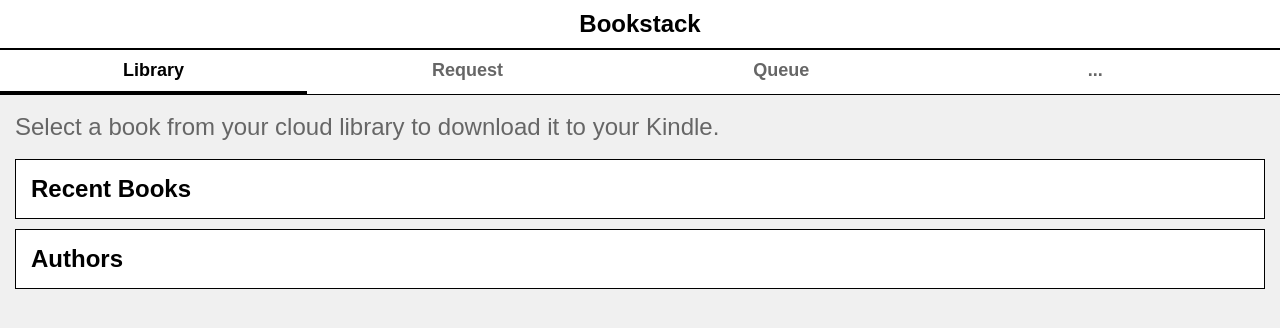
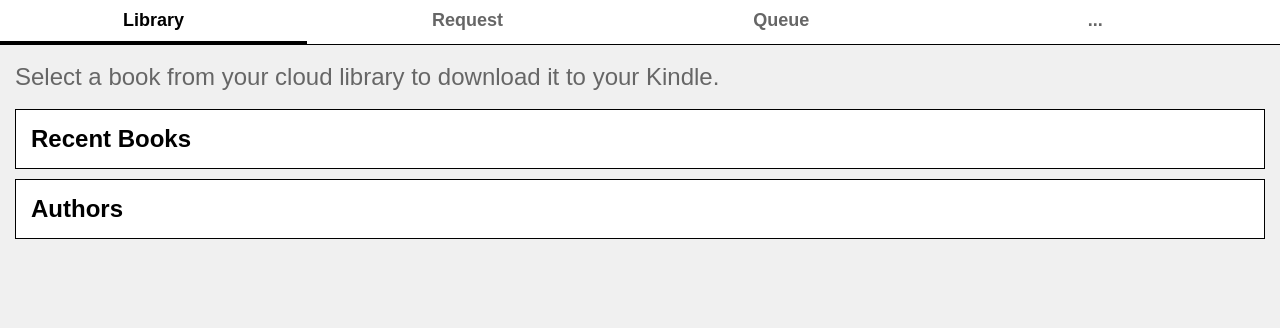
Before and after one commit to shiggsy365/bookstack, a Flask app: page / in a window 1280 px wide. Shown: the top 328 px of the page. Run offline with Flask 3, Linux system fonts and the light colour scheme; some libraries are stand-ins or nearby versions.

Commit message:
Optimize Search UI: Remove header and auto-hide search input

```diff
--- a/templates/index.html
+++ b/templates/index.html
@@ -14,14 +14,7 @@
             font-size: 24px;
         }
 
-        .header {
-            background: #fff;
-            border-bottom: 2px solid #000;
-            padding: 10px;
-            text-align: center;
-            font-size: 24px;
-            font-weight: bold;
-        }
+
 
         .nav {
             background: #fff;
@@ -181,7 +174,7 @@
 </head>
 
 <body>
-    <div class="header"><b>Bookstack</b></div>
+
 
     <div class="nav">
         <a href="#" id="tab-cloud-btn" class="active" onclick="switchTab('cloud'); return false;">Library</a>
@@ -198,7 +191,7 @@
         <div id="view-search" class="hidden">
             <div id="search-menu"></div>
             <div id="ephemera-search" class="hidden">
-                <div class="card">
+                <div class="card" id="search-input-card">
                     <p style="margin-top:0; color:#666;">Search for a book to add to the Cloud Library</p>
                     <input type="text" id="search-input" placeholder="Search Ephemera...">
                     <button class="btn" onclick="performSearch()">Search</button>
@@ -823,22 +816,40 @@
             if (!query) return;
 
             var results = document.getElementById('search-results');
+            var searchCard = document.getElementById('search-input-card');
+
             results.innerHTML = '<center>Searching...</center>';
 
             ajax('GET', '/api/ephemera/search?q=' + encodeURIComponent(query), null, function (err, data) {
                 results.innerHTML = '';
+
+                // Helper to restore search input
+                var restoreSearch = function () {
+                    searchCard.classList.remove('hidden');
+                    results.innerHTML = '';
+                };
+
+                // Helper to show error/empty with Back button
+                var showMessage = function (msg) {
+                    searchCard.classList.add('hidden');
+                    results.innerHTML = '<center>' + msg + '</center><br><button class="btn" onclick="document.getElementById(\'search-input-card\').classList.remove(\'hidden\'); document.getElementById(\'search-results\').innerHTML=\'\';">Back</button>';
+                };
+
                 if (err || !data) {
-                    results.innerHTML = '<center>Error</center>';
+                    showMessage('Error');
                     return;
                 }
                 if (data.error) {
-                    results.innerHTML = '<center>' + data.error + '</center>';
+                    showMessage(data.error);
                     return;
                 }
                 if (!data.length) {
-                    results.innerHTML = '<center>No results</center>';
+                    showMessage('No results');
                     return;
                 }
+
+                // Hide search input on success
+                searchCard.classList.add('hidden');
 
                 // Helper for relevance sorting
                 function levenshtein(a, b) {
@@ -906,7 +917,7 @@
                             '</div></div>';
                         return div;
                     },
-                    null, // No back action here, as it's part of the search view
+                    restoreSearch, // Back action restores visibility
                     'search-results' // Target the search-results div
                 );
             });
```
